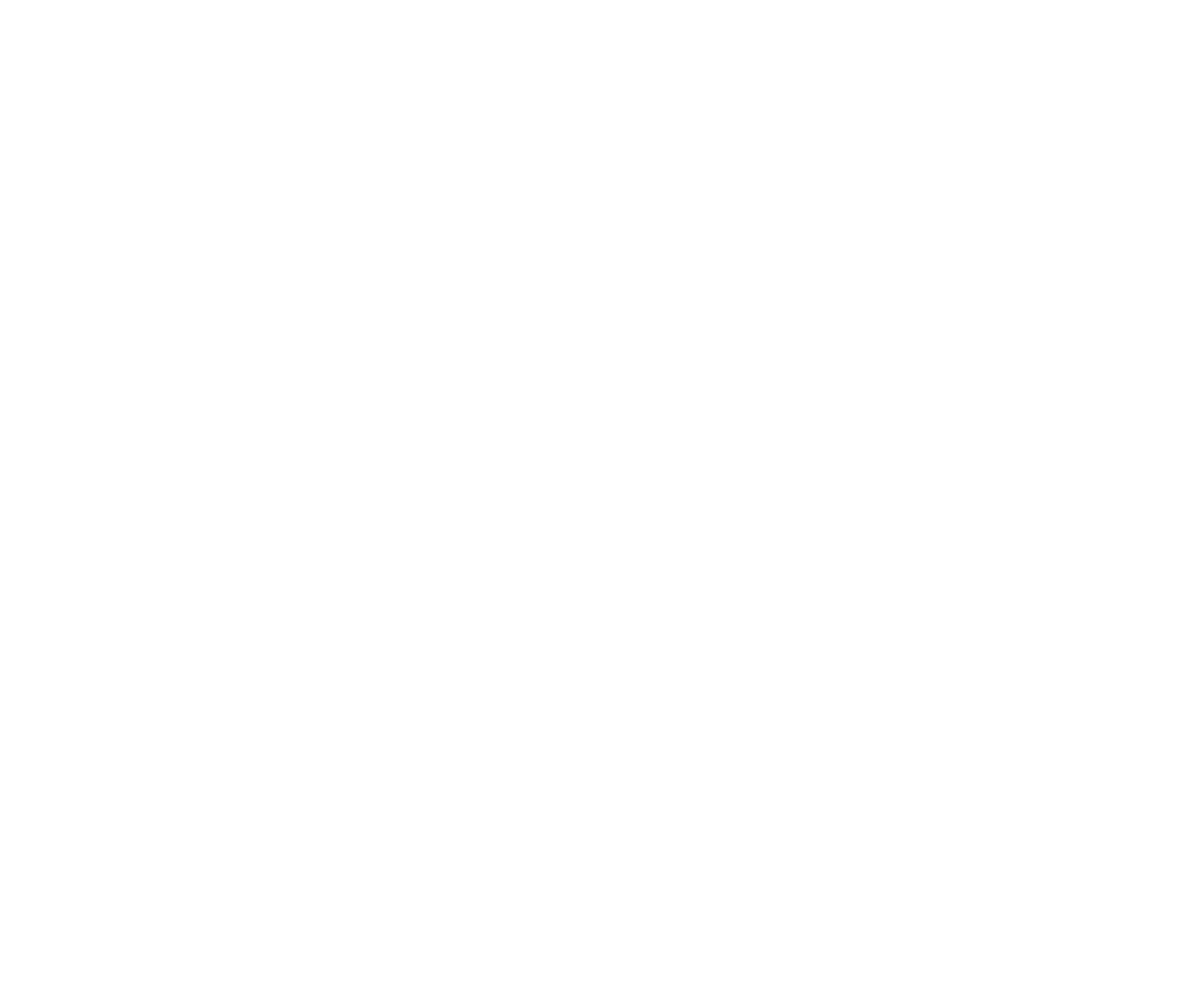
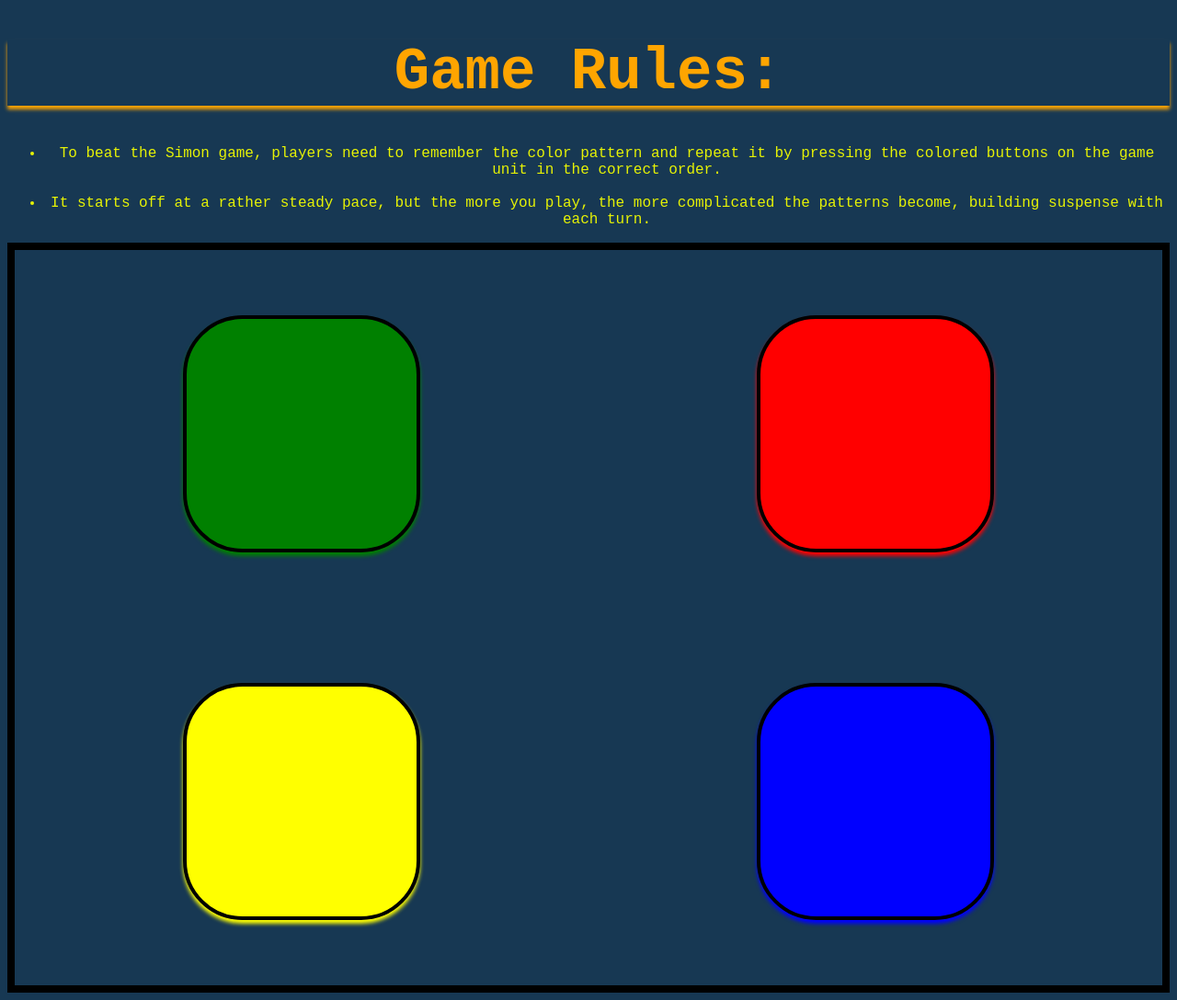
Before and after one commit to Subhranil12345/simonStupidGame, a plain HTML site: page game.html in a window 1280 px wide. Shown: the whole page at 92% size. Before the commit the page ends 800 px from the top, so only its background shows below. Drawn offline with nearby package versions, Linux system fonts and the light colour scheme.

Commit message:
Update game.html

```diff
--- a/game.html
+++ b/game.html
@@ -4,8 +4,24 @@
     <meta charset="UTF-8">
     <meta name="viewport" content="width=device-width, initial-scale=1.0">
     <title>main game</title>
+    <link rel="stylesheet" href="./style.css" />
 </head>
 <body>
-
+    <header>
+        <h1>Game Rules:</h1>
+        <ul>
+            <li>To beat the Simon game, players need to remember the color pattern and repeat it by pressing the colored buttons on the game unit in the correct order. </li>
+            <br>
+            <li>It starts off at a rather steady pace, but the more you play, the more complicated the patterns become, building suspense with each turn.</li>
+        </ul>
+    </header>
+    <div class="container" >
+        <div class="row green"></div>
+        <div class="row red"></div>
+        <div class="row yellow"></div>
+        <div class="row blue"></div>
+    </div>
+    <script src="https://ajax.googleapis.com/ajax/libs/jquery/3.7.1/jquery.min.js"></script>
+    <script src="./indexx.js" charset="UTF-8"></script>
 </body>
 </html>
```
